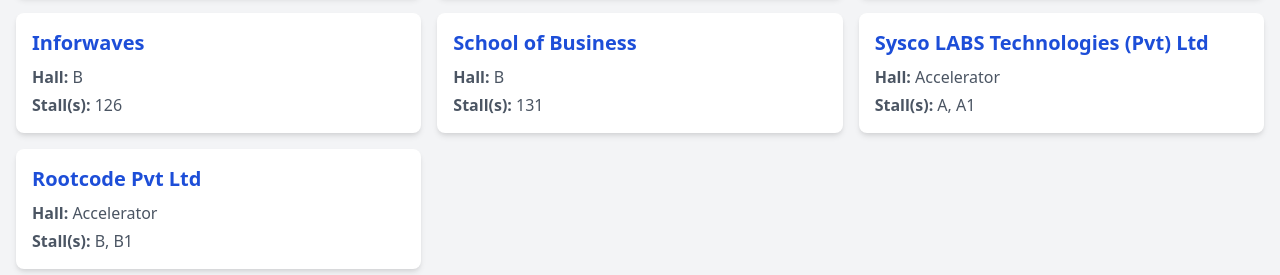
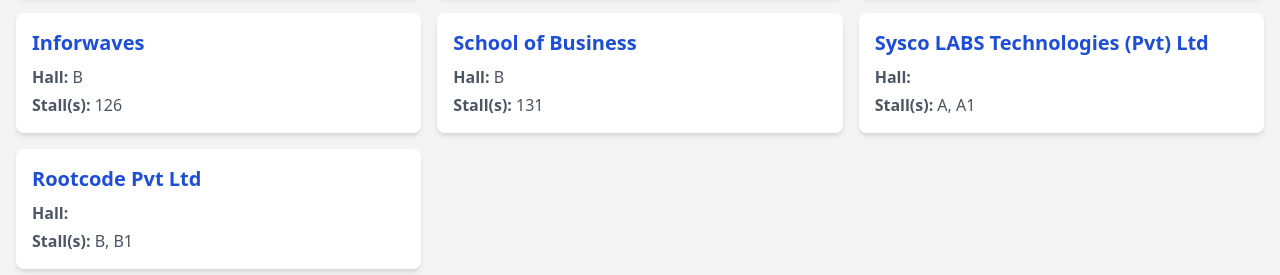
Before and after one commit to Pesa-Rasho/Company-Hall-Finder-IIT-Career-Day, a plain HTML site: page index.html in a window 1280 px wide. Shown: the part 2813-3088 px from the top of the page. Drawn offline with nearby package versions, Linux system fonts and the light colour scheme.

Commit message:
Update index.html

```diff
--- a/index.html
+++ b/index.html
@@ -87,8 +87,8 @@
             { name: "IIT Research Unit", hall: "B", stall: "125" },
             { name: "Inforwaves", hall: "B", stall: "126" },
             { name: "School of Business", hall: "B", stall: "131" },
-            { name: "Sysco LABS Technologies (Pvt) Ltd", hall: "Accelerator", stalls: "A, A1" },
-            { name: "Rootcode Pvt Ltd", hall: "Accelerator", stalls: "B, B1" }
+            { name: "Sysco LABS Technologies (Pvt) Ltd", hall: "", stalls: "A, A1" },
+            { name: "Rootcode Pvt Ltd", hall: "", stalls: "B, B1" }
         ];
 
         // Initialize Fuse.js for fuzzy search
```
